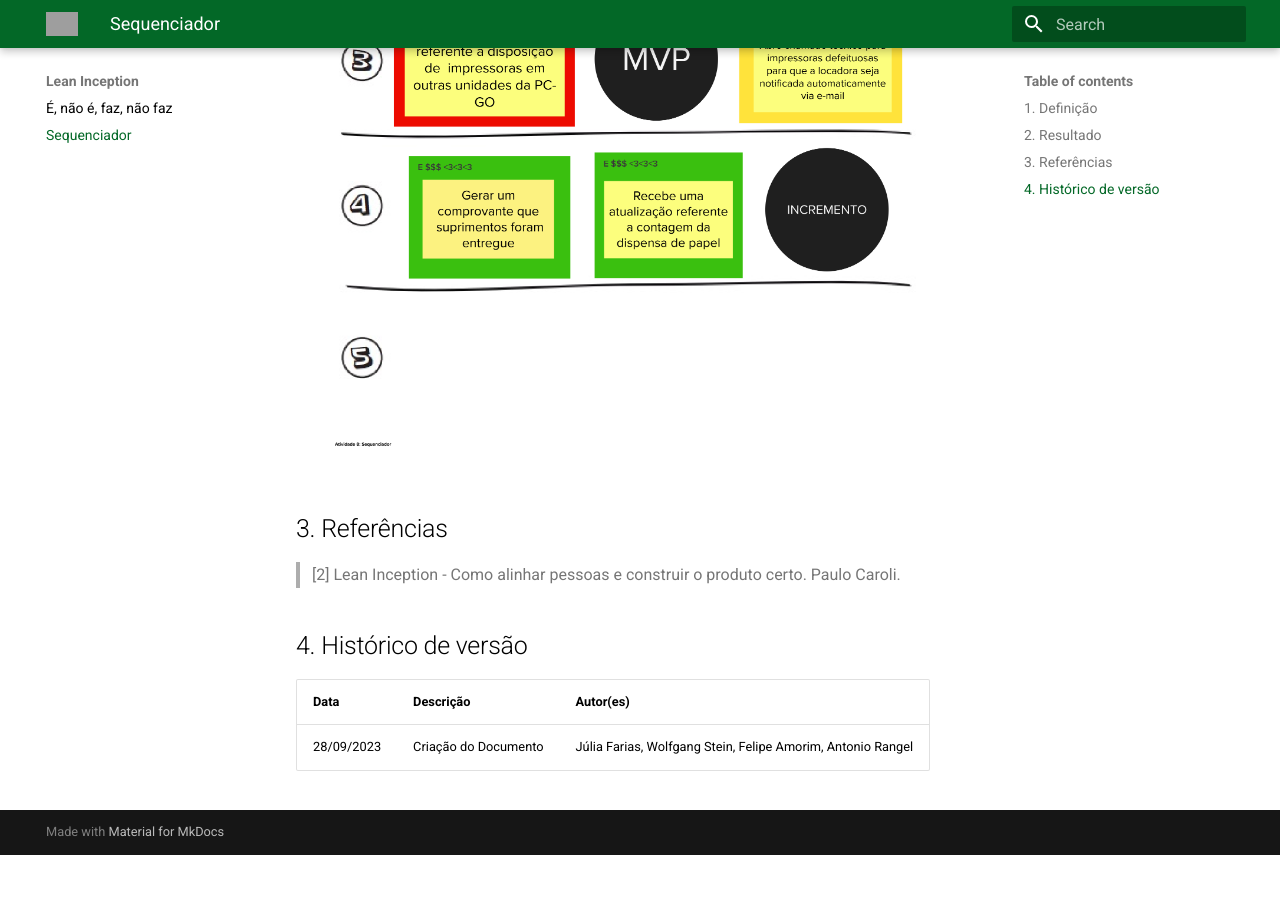
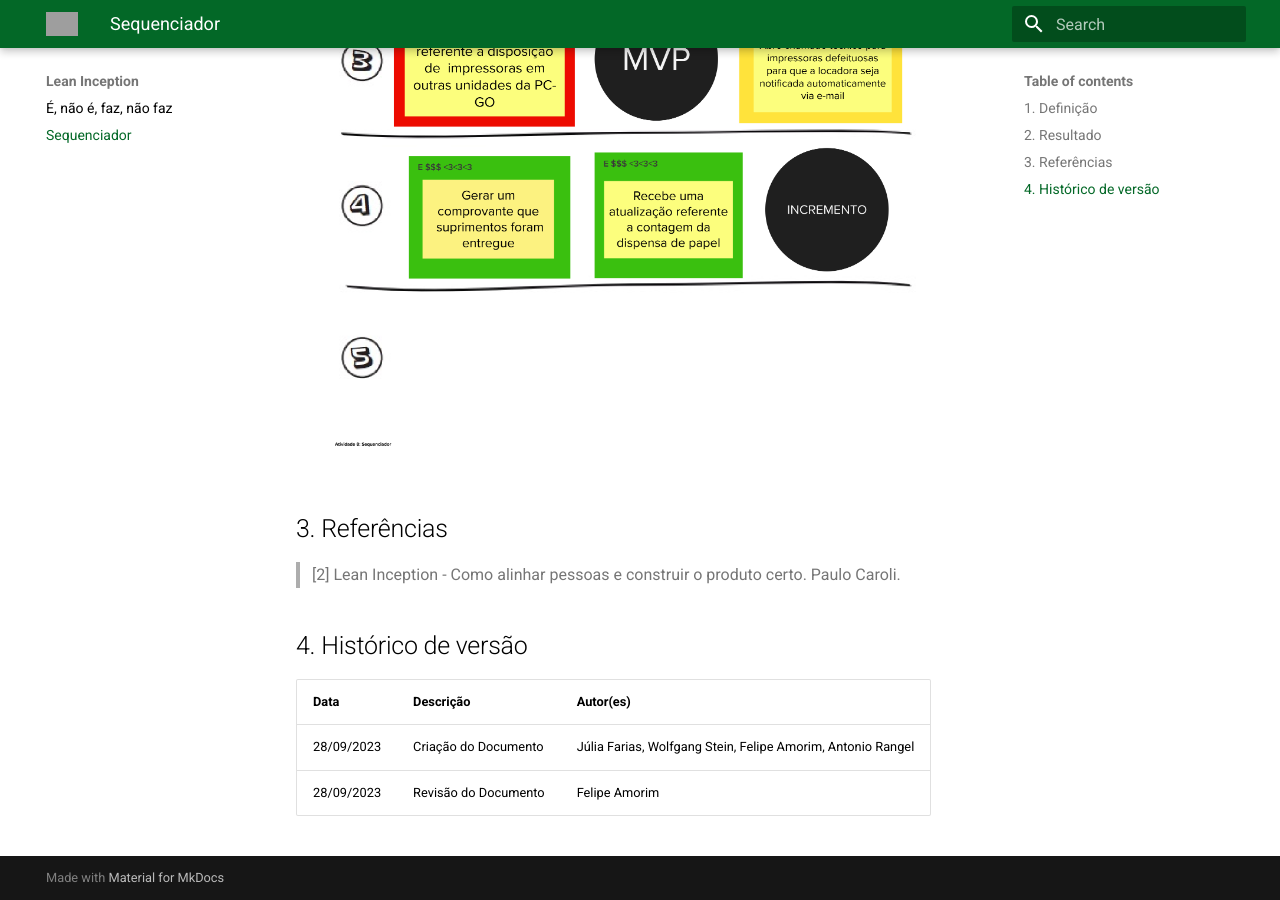
Before and after one commit to fga-eps-mds/2023.2-PrintGo-Doc, an MkDocs documentation site: the page built from docs/Lean/sequenciador.md, in a window 1280 px wide and 900 px high, scrolled down 869 px. Built offline with MkDocs 1.6.1 and Material for MkDocs 9.7.7, drawn with Linux system fonts in a browser that asks for light colours; before the commit the page ends 1724 px from its top, so only the background shows below that; grey boxes are pictures that could not be loaded.

Commit message:
:pencil:(#75): Adicionando revisão

```diff
--- a/docs/Lean/sequenciador.md
+++ b/docs/Lean/sequenciador.md
@@ -19,3 +19,4 @@ O sequenciador é um template que consiste em uma sequência de ondas numeradas,
 |**Data**|**Descrição**|**Autor(es)**|
 |--------|-------------|--------------|
 |28/09/2023| Criação do Documento | Júlia Farias, Wolfgang Stein, Felipe Amorim, Antonio Rangel |
+|28/09/2023| Revisão do Documento | Felipe Amorim |
```
